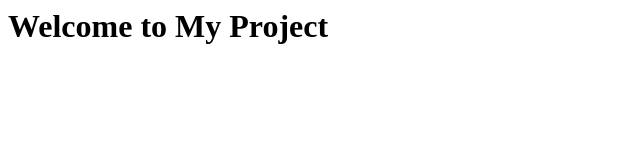
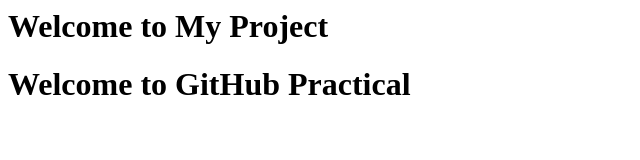
Before and after one commit to adityapatil343/git-assignment-2, a plain HTML site: page index.html in a window 1280 px wide. Shown: the whole page, without its empty margins (0-640 px from the left). Drawn offline with Linux system fonts and the light colour scheme.

Commit message:
File updated

```diff
--- a/index.html
+++ b/index.html
@@ -1 +1,2 @@
 <h1>Welcome to My Project</h1>
+<h1>Welcome to GitHub Practical</h1>
```
